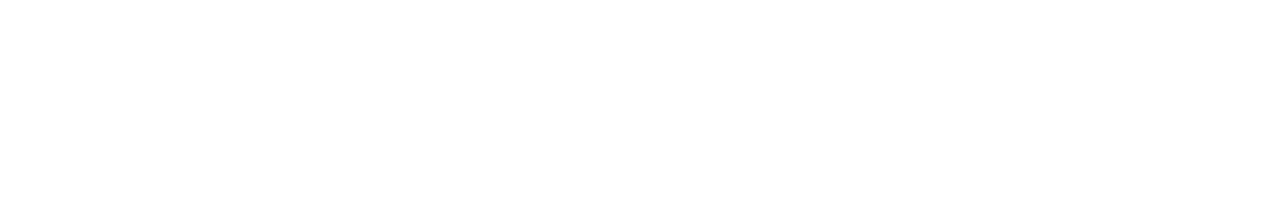
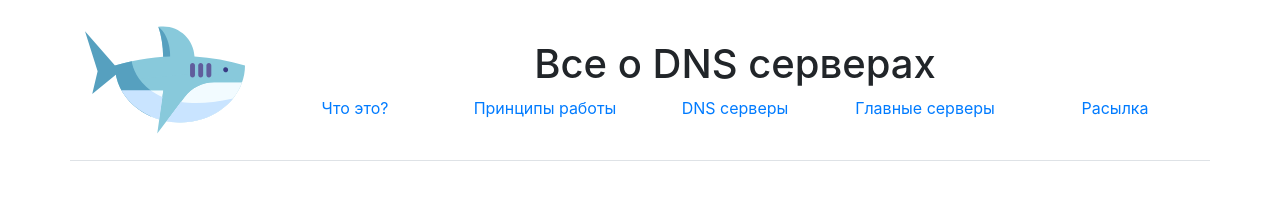
Before and after one commit to Kozeymak/Lab6, a plain HTML site: page index.html in a window 1280 px wide. Drawn offline with nearby package versions, Linux system fonts and the light colour scheme.

Commit message:
внес хедер

```diff
--- a/index.html
+++ b/index.html
@@ -7,7 +7,23 @@
     <title>Гусев Данила Павлович 201-321 лаба номер 6</title>
 </head>
 <body>
-
+    <header class="container border-bottom">
+        <div class="row">
+            <div class="d-flex col-xl-2 col-12 justify-content-center">
+                <img class="w-40" src="алл/shark.svg" alt="Акула">
+            </div>
+            <div class="col-xl-10 col-12 align-self-center">
+                <h1 class="col-12 text-center">Все о DNS серверах</h1>
+                <nav class="row">
+                    <a href="#link1" class="col text-center">Что это?</a>
+                    <a href="#link2" class="col text-center">Принципы работы</a>
+                    <a href="#link3" class="col text-center">DNS серверы</a>
+                    <a href="#link4" class="col text-center">Главные серверы</a>
+                    <a href="#link5" class="col text-center">Расылка</a>
+                </nav>
+            </div>
+        </div>
+    </header>
 
 
 
```
